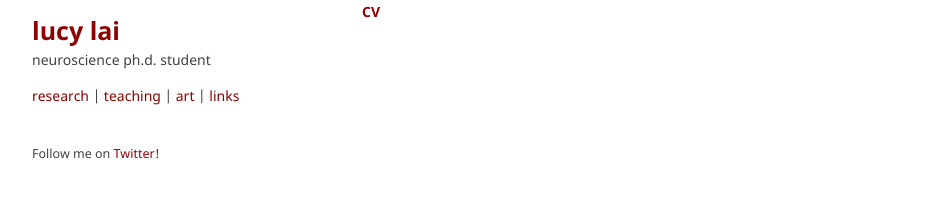
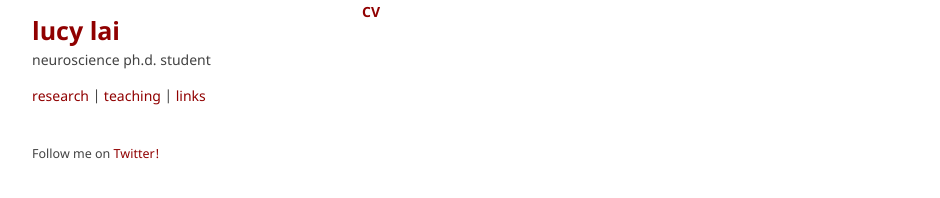
Before and after one commit to lucylai96/lucylai96.github.io, a Jekyll site: the page built from index.md, in a window 1280 px wide. Shown: the part 354-552 px from the top of the page, without its empty margins (168-1108 px from the left). Built offline with Jekyll 4.4.1, drawn with Linux system fonts in a browser that asks for light colours; our own code applies the rules of GitHub Pages for plain Markdown files.

Commit message:
Update default.html

```diff
--- a/_layouts/default.html
+++ b/_layouts/default.html
@@ -23,7 +23,7 @@
 
         <p>{{ site.description | default: site.github.project_tagline }}</p>
 
-        <p> <a href="http://lucy-lai.com/research.html">research</a> | <a href="http://lucy-lai.com/teaching.html">teaching</a> | <a href="http://lucy-lai.com/art.html">art</a> | <a href="http://lucy-lai.com/links.html">links</a></p>
+        <p> <a href="http://lucy-lai.com/research.html">research</a> | <a href="http://lucy-lai.com/teaching.html">teaching</a> | <a href="http://lucy-lai.com/links.html">links</a></p>
         &emsp;
         &emsp;
         <p> <small>Follow me on <a href="https://twitter.com/lucylai_"> Twitter! </a></small></p>
```
